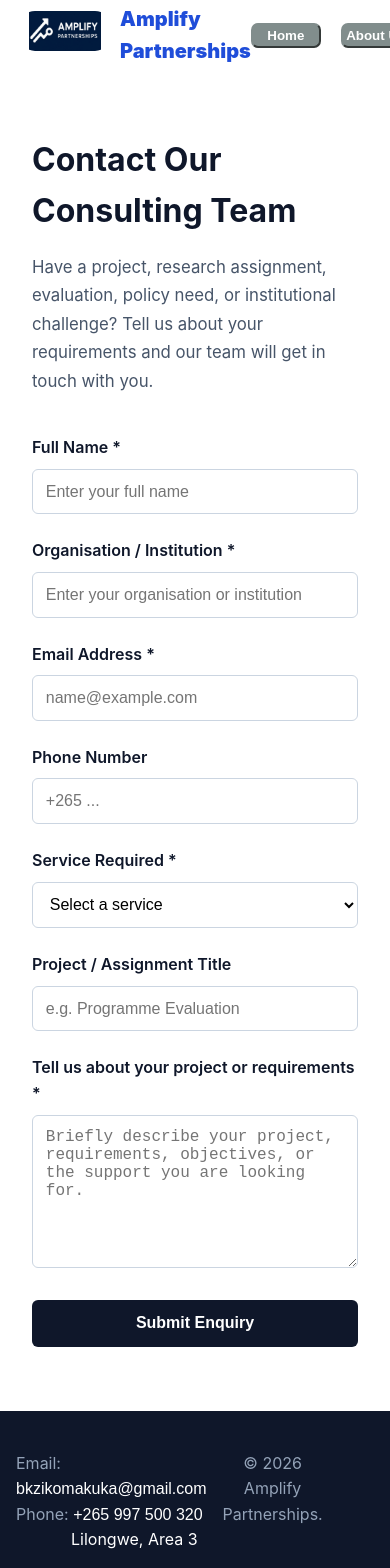
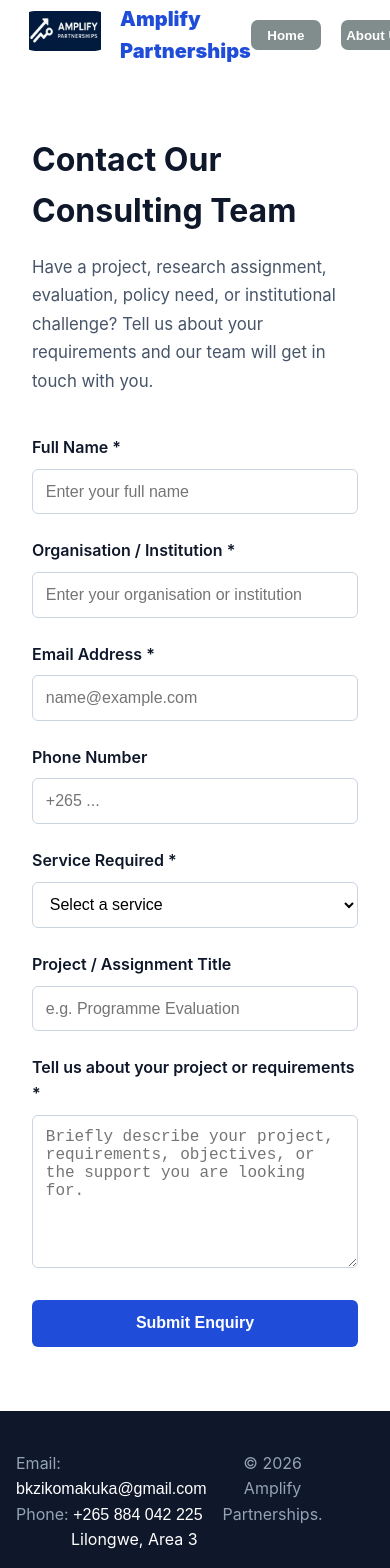
Before and after one commit to tkamwathiza-ai/amplified_partnerships, a React app in the folder frontend/: page /contact in a window 390 px wide. Shown: the top 1568 px of the page. Built offline with nearby package versions, Linux system fonts and the light colour scheme; the HTML template or start-up script is replaced by a standard one.

Commit message:
Changed phone number in footer, submit button color to light blue and added light-blue drop-shadow to the nav buttons. Also changed the buttons scale

```diff
--- a/frontend/src/index.css
+++ b/frontend/src/index.css
@@ -70,9 +70,10 @@ body {
 
 .nav-button {
   background-color: #818d8c;
-  border-color:#818d8c;
+  border:none;
   border-radius: 7px;
-  height: 25px;
+  transition: box-shadow 0.3s ease;
+  height: 30px;
   width:70px
 
 
@@ -80,11 +81,15 @@ body {
 .nav-button:hover {
   background-color:  #1f4dd9;
   border-color: #1f4dd9;
+  box-shadow: 0 8px 20px #1f4dd9 ;
+  transform: scale(1.05);
+  cursor: pointer;
+}
 
+.nav-button:active {
+  transform: scale(1.08);
 
 }
-
-
 /*
 .background-img {
   max-width: 1920px;
--- a/frontend/src/pages/Contact.jsx
+++ b/frontend/src/pages/Contact.jsx
@@ -358,7 +358,7 @@ function Contact() {
           <button
             type="submit"
             style={{
-              backgroundColor: '#0f172a',
+              backgroundColor: '#1f4dd9',
               color: 'white',
               padding: '0.9rem 1.5rem',
               border: 'none',
--- a/frontend/src/pages/Footer.jsx
+++ b/frontend/src/pages/Footer.jsx
@@ -8,8 +8,8 @@ function Footer() {
         bkzikomakuka@gmail.com
         </a>
         </p>
-        <p>Phone: <a href="tel:+265997500320" style={{ fontFamily:'sans-serif',color: '#ffffff', textDecoration: 'none' }}>
-          +265 997 500 320
+        <p>Phone: <a href="tel:+265 884 042 225" style={{ fontFamily:'sans-serif',color: '#ffffff', textDecoration: 'none' }}>
+          +265 884 042 225
         </a>
         </p>
         <p style={{ color: '#ffffff', textDecoration: 'none', paddingLeft: '55px' }}>Lilongwe, Area 3</p>
```
